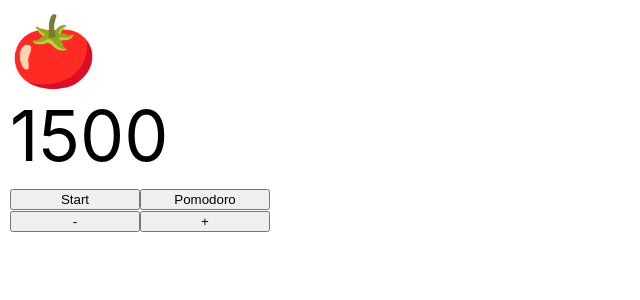
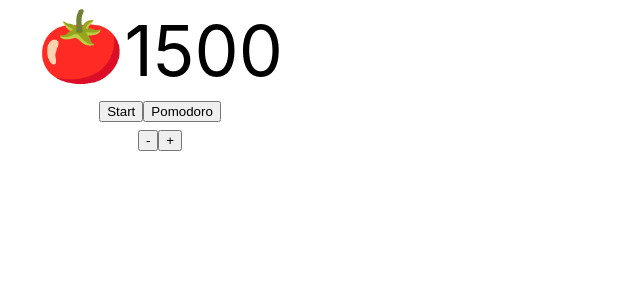
Before and after one commit to travisk-codes/pomodoro, a React (Create React App) app: page / in a window 1280 px wide. Shown: the top 300 px of the page, without its empty margins (0-640 px from the left). Built offline with nearby package versions, Linux system fonts and the light colour scheme.

Commit message:
Center when digit count changes

```diff
--- a/src/App.css
+++ b/src/App.css
@@ -1,16 +1,16 @@
 #pomodoro-timer {
-	position: relative;
-	margin: 0 auto;
-	width: 280px; /* approx width of elements, use for margin 0 auto */
-	padding-left: 10px; /* compensate for emoji size */
+	display: inline-flex;
+	flex-direction: column;
+	font-size: 70px; /* arbitrary, looks good */
+	width: 320px; /* width of my side windows */
 }
 
-#timer-display {
-	font-size: 70px;
-	margin-top: 8px;
-	margin-bottom: 10px;
+#pomodoro-timer > * {
+	padding-top: 8px; /* arbitrary, looks good */
+	display: flex;
+	justify-content: center;
 }
 
-button {
-	width: 130px; /* approx width of timer-display */
+#emoji {
+	margin-top: -5px; /* position relative to number looks better */
 }
--- a/src/App.js
+++ b/src/App.js
@@ -64,11 +64,10 @@
 		setMarginLeft(marginLeft + 1)
 	}
 
-	const emojiAndTimeRemaining = `${isBreak ? '🧘‍♀️' : '🍅'} ${secondsRemaining}`
 	const TimerDisplay = () => (
 		<div id='timer-display'>
-			{emojiAndTimeRemaining}
-			&nbsp;
+			<span id='emoji'>{`${isBreak ? '🧘‍♀️' : '🍅'}`}</span>
+			{secondsRemaining}
 		</div>
 	)
 
@@ -92,7 +91,7 @@
 
 	return (
 		<div id='container'>
-			<div id='pomodoro-timer' style={{ marginLeft }}>
+			<div id='pomodoro-timer'>
 				<TimerDisplay />
 				<TimerButtons />
 				<PositionButtons />
```
